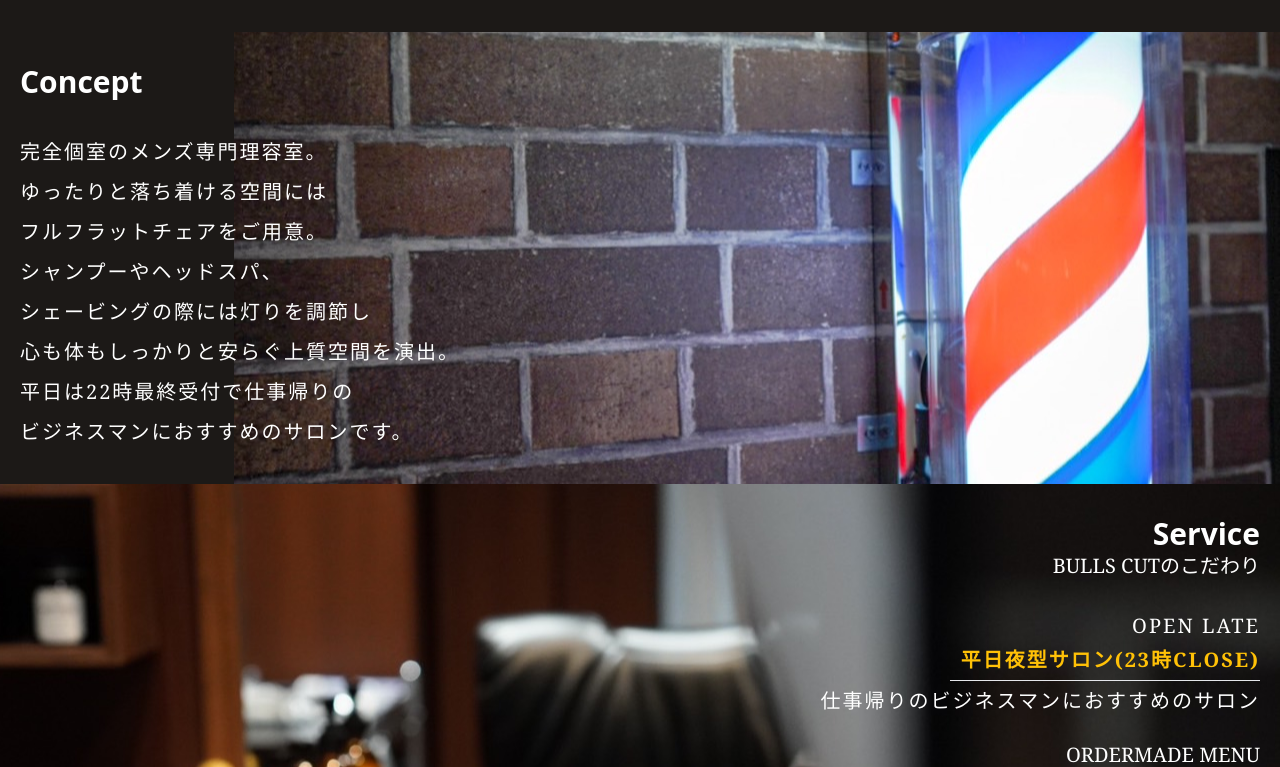
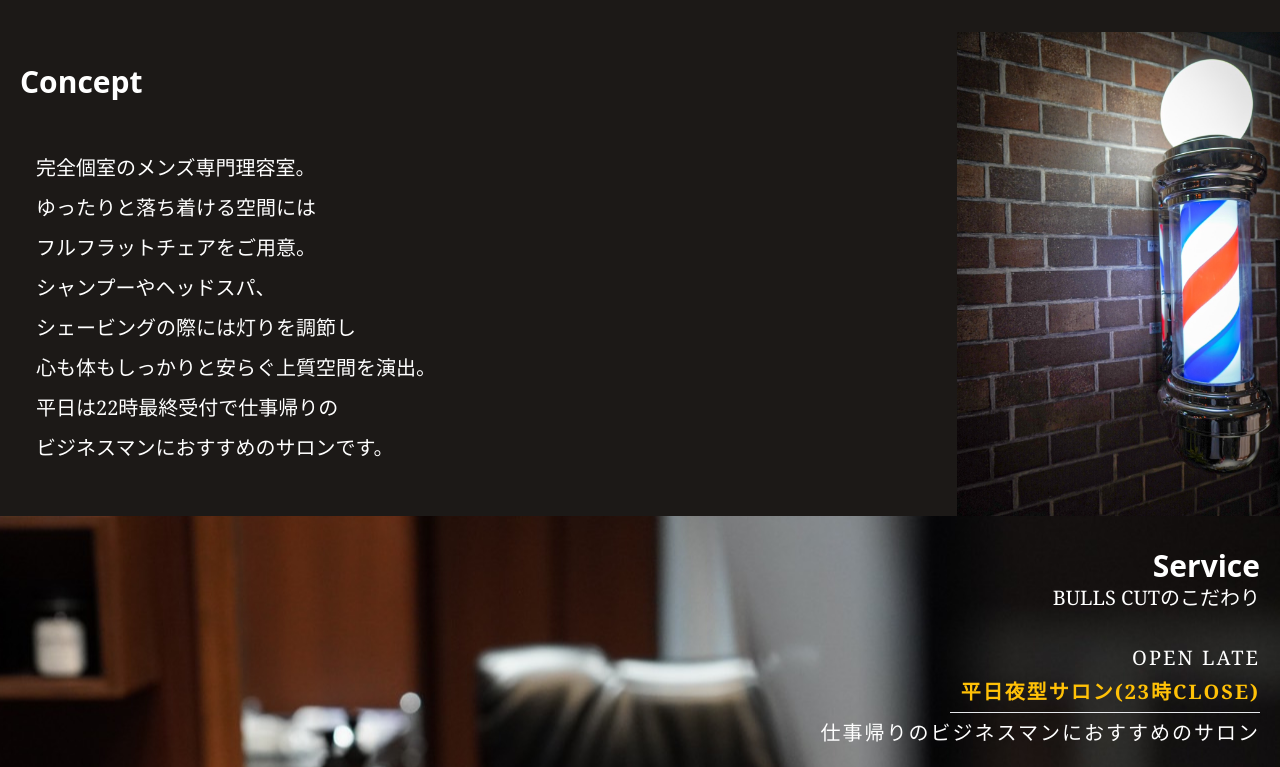
Before and after one commit to Yasakatsu/BarbarShop, a Laravel app: page / in a window 1280 px wide. Shown: the part 138-905 px from the top of the page. Run offline with Laravel 12, Linux system fonts and the light colour scheme; style sheets or scripts are compiled from the project's sources; some libraries are stand-ins or nearby versions.

Commit message:
背景画像の修正

```diff
--- a/bulls-cut/resources/views/sections/concept.blade.php
+++ b/bulls-cut/resources/views/sections/concept.blade.php
@@ -1,9 +1,9 @@
-<section id="concept" class="py-8 px-5 sm:text-xl bg-center md:bg-right object-cover bg-no-repeat"
+<section id="concept" class="bg-cover sm:bg-contain sm:bg-right bg-no-repeat py-8 px-5 sm:text-xl "
     style="background-image: url(' {{ asset('/images/S__10690572_0.jpg') }}');">
-    <h2 id="concept-title" class="text-3xl pb-8  font-bold font-sans">
+    <h2 id="concept-title" class="text-3xl pb-8 font-bold font-sans">
         Concept
     </h2>
-    <div id="concept-main" class=" text-bold tracking-widest leading-10 ">
+    <div id="concept-main" class="bg-stone-900 sm:bg-none bg-opacity-40 sm:bg-opacity-0 rounded-lg px-4 py-4 text-bold leading-10  ">
         <p>完全個室のメンズ専門理容室。<br>
             ゆったりと落ち着ける空間には<br>
             フルフラットチェアをご用意。<br>
```
